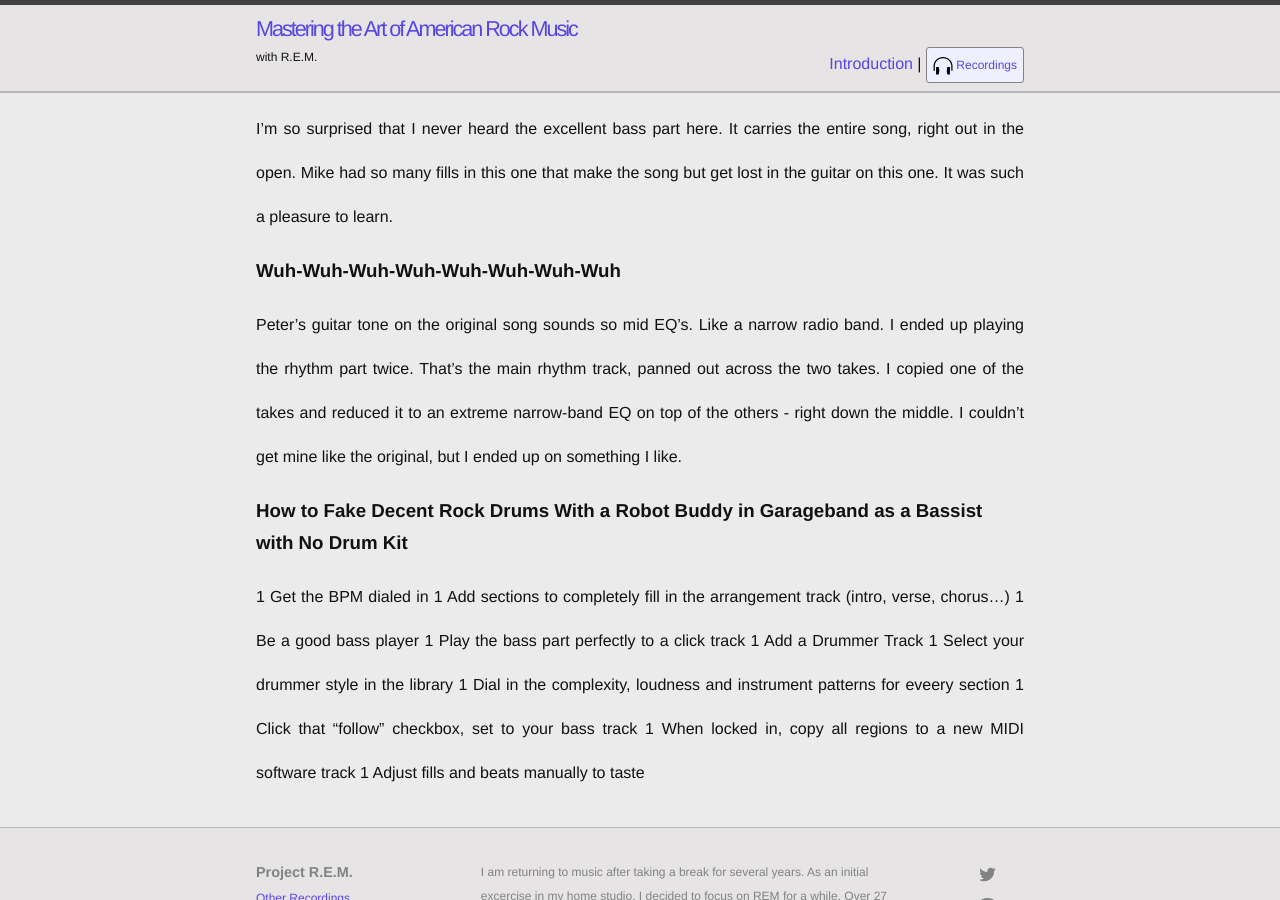
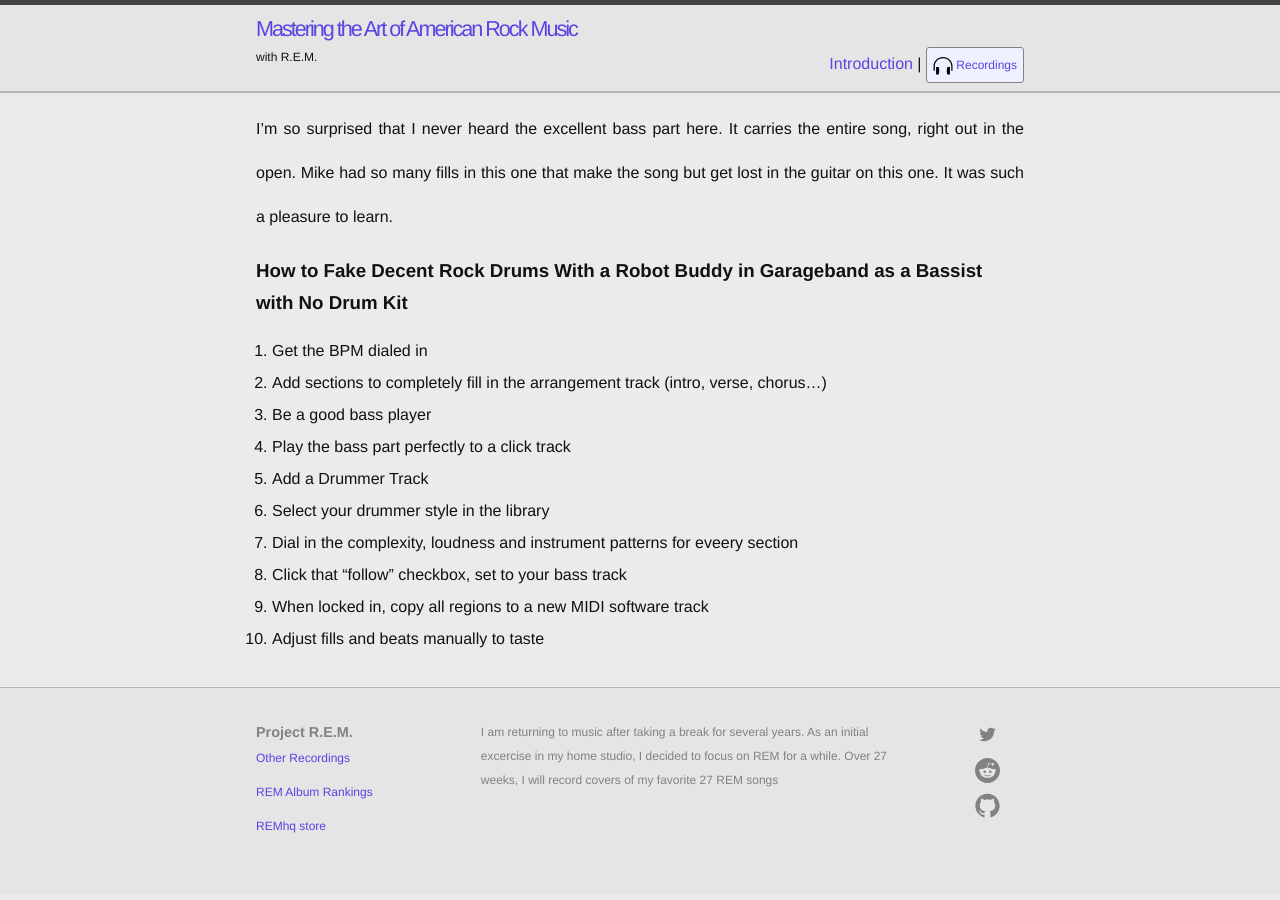
Before and after one commit to slatron/slatron.github.io, a Jekyll site: the page built from _posts/2021-04-07-frequency-2.md, in a window 1280 px wide and 900 px high, scrolled down 687 px. Built offline with Jekyll 4.4.1, drawn with Linux system fonts in a browser that asks for light colours.

```diff
--- a/_posts/2021-04-07-frequency-2.md
+++ b/_posts/2021-04-07-frequency-2.md
@@ -22,18 +22,15 @@ It was immediately a different challenge from the previous songs. I wouldn't hav
 ### Silent Hero
 I'm so surprised that I never heard the excellent bass part here. It carries the entire song, right out in the open. Mike had so many fills in this one that make the song but get lost in the guitar on this one. It was such a pleasure to learn.
 
-### Wuh-Wuh-Wuh-Wuh-Wuh-Wuh-Wuh-Wuh
-Peter's guitar tone on the original song sounds so mid EQ's. Like a narrow radio band. I ended up playing the rhythm part twice. That's the main rhythm track, panned out across the two takes. I copied one of the takes and reduced it to an extreme narrow-band EQ on top of the others - right down the middle. I couldn't get mine like the original, but I ended up on something I like.
-
 ### How to Fake Decent Rock Drums With a Robot Buddy in Garageband as a Bassist with No Drum Kit
 
-1 Get the BPM dialed in
-1 Add sections to completely fill in the arrangement track (intro, verse, chorus...)
-1 Be a good bass player
-1 Play the bass part perfectly to a click track
-1 Add a Drummer Track
-1 Select your drummer style in the library
-1 Dial in the complexity, loudness and instrument patterns for eveery section
-1 Click that "follow" checkbox, set to your bass track
-1 When locked in, copy all regions to a new MIDI software track
-1 Adjust fills and beats manually to taste
+1. Get the BPM dialed in
+1. Add sections to completely fill in the arrangement track (intro, verse, chorus...)
+1. Be a good bass player
+1. Play the bass part perfectly to a click track
+1. Add a Drummer Track
+1. Select your drummer style in the library
+1. Dial in the complexity, loudness and instrument patterns for eveery section
+1. Click that "follow" checkbox, set to your bass track
+1. When locked in, copy all regions to a new MIDI software track
+1. Adjust fills and beats manually to taste
```
Also changed, not shown: _posts/2021-02-06-begin-the-begin.md (+1 -1 lines), _posts/2021-04-07-frequency-3.md (added, +51 -0 lines), recordings.md (+1 -4 lines).
